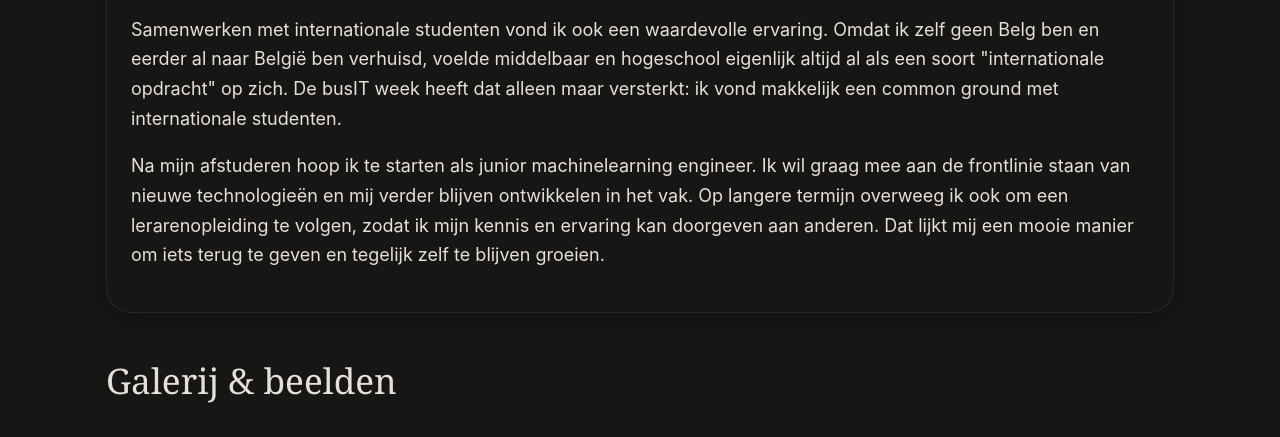
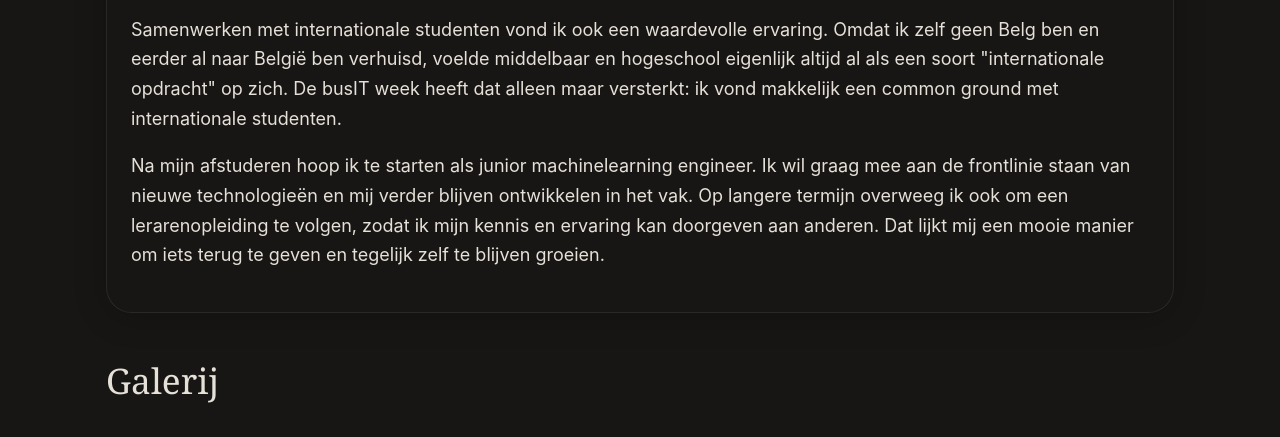
Before and after one commit to AndreiZuzaPXL/i-talent-portfolio, a plain HTML site: page index.html in a window 1280 px wide. Shown: the part 7617-8054 px from the top of the page. Drawn offline with Linux system fonts and the light colour scheme; a web font is replaced by a local one.

Commit message:
Update index.html

```diff
--- a/index.html
+++ b/index.html
@@ -608,7 +608,7 @@
     <section id="galerij">
       <div class="section-head">
         <div>
-          <h2>Galerij & beelden</h2>
+          <h2>Galerij</h2>
         </div>
       </div>
       <div class="gallery-grid">
```
